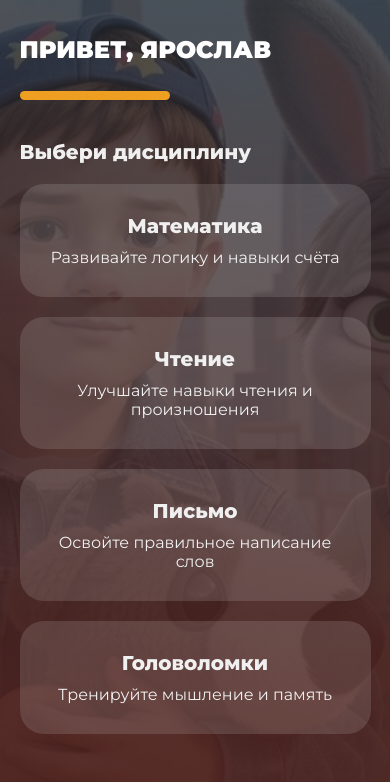
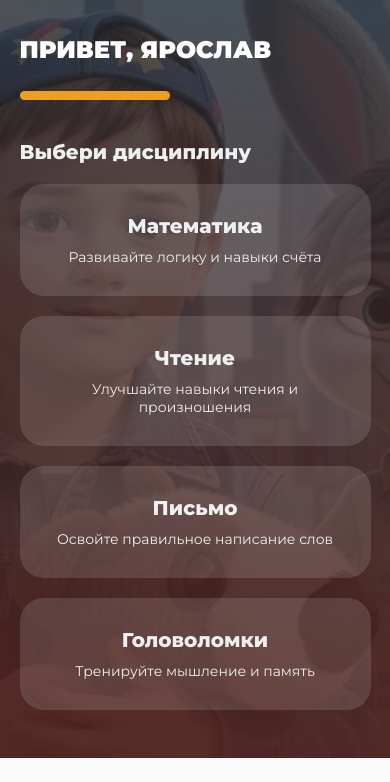
Before and after one commit to jankowski-dev/Jaros-Most-Smart, a plain HTML site: page index.html in a window 390 px wide. Shown: the part 86-868 px from the top of the page. After the commit the page ends 844 px from the top, so only its background shows below. Drawn offline with Linux system fonts and the light colour scheme.

Commit message:
Исправлены критические ошибки

```diff
--- a/styles.css
+++ b/styles.css
@@ -1061,6 +1061,10 @@ display: flex;
     color: #F0F0F0;
 }
 
+.subject-card p {
+    font-size: 14px;
+}
+
 
 
 .home-line {
```
